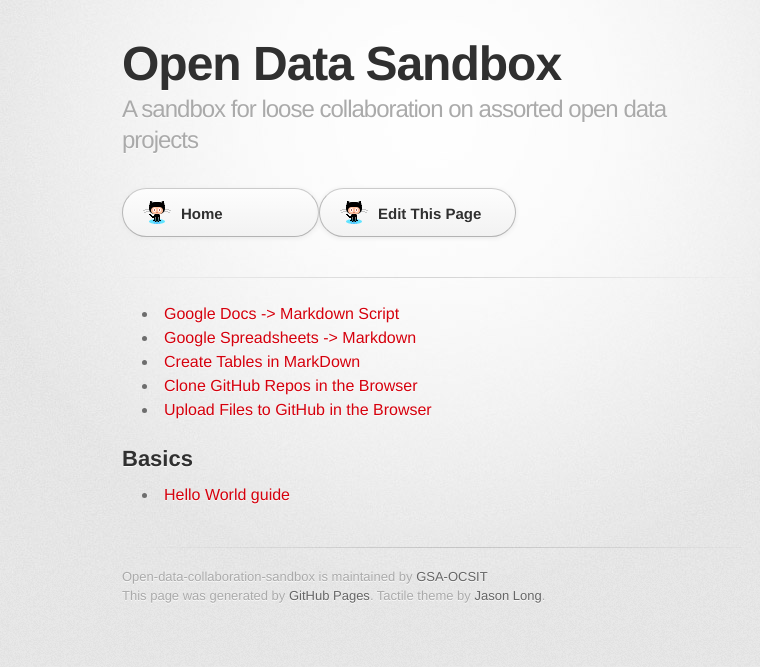
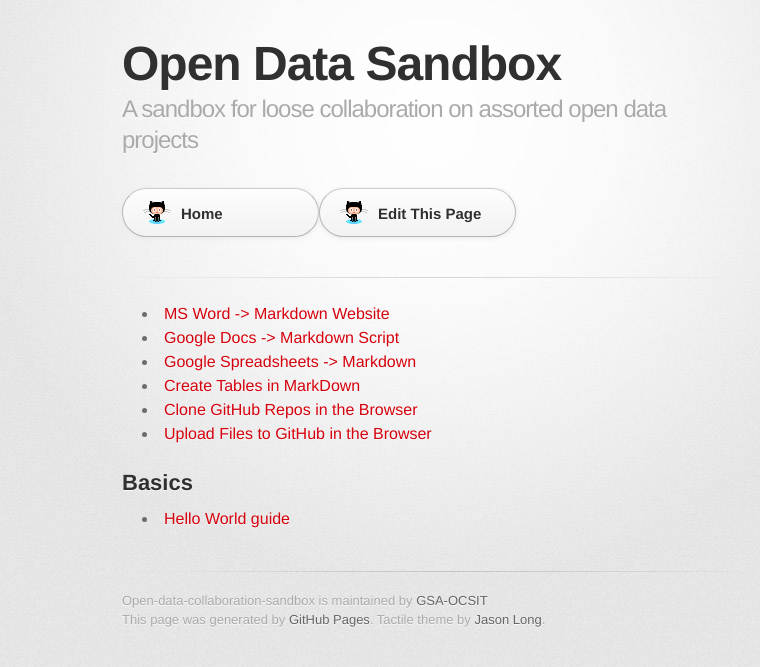
Before and after one commit to GSA/Open-Data-Collaboration-Sandbox, a Jekyll site: the page built from github_tips_and_tricks.md, in a window 1280 px wide. Shown: the top 667 px of the page, without its empty margins (208-968 px from the left). Built offline with Jekyll 4.4.1, drawn with Linux system fonts in a browser that asks for light colours; some web fonts are replaced.

Commit message:
Update github_tips_and_tricks.md

```diff
--- a/github_tips_and_tricks.md
+++ b/github_tips_and_tricks.md
@@ -5,6 +5,7 @@
 filename: github_tips_and_tricks.md
 ---
 
+* [MS Word -> Markdown Website](http://word-to-markdown.herokuapp.com/)
 * [Google Docs -> Markdown Script](https://github.com/mangini/gdocs2md)
 * [Google Spreadsheets -> Markdown](https://github.com/jlord/sheetdown)
 * [Create Tables in MarkDown](http://www.tablesgenerator.com/markdown_tables)
```
